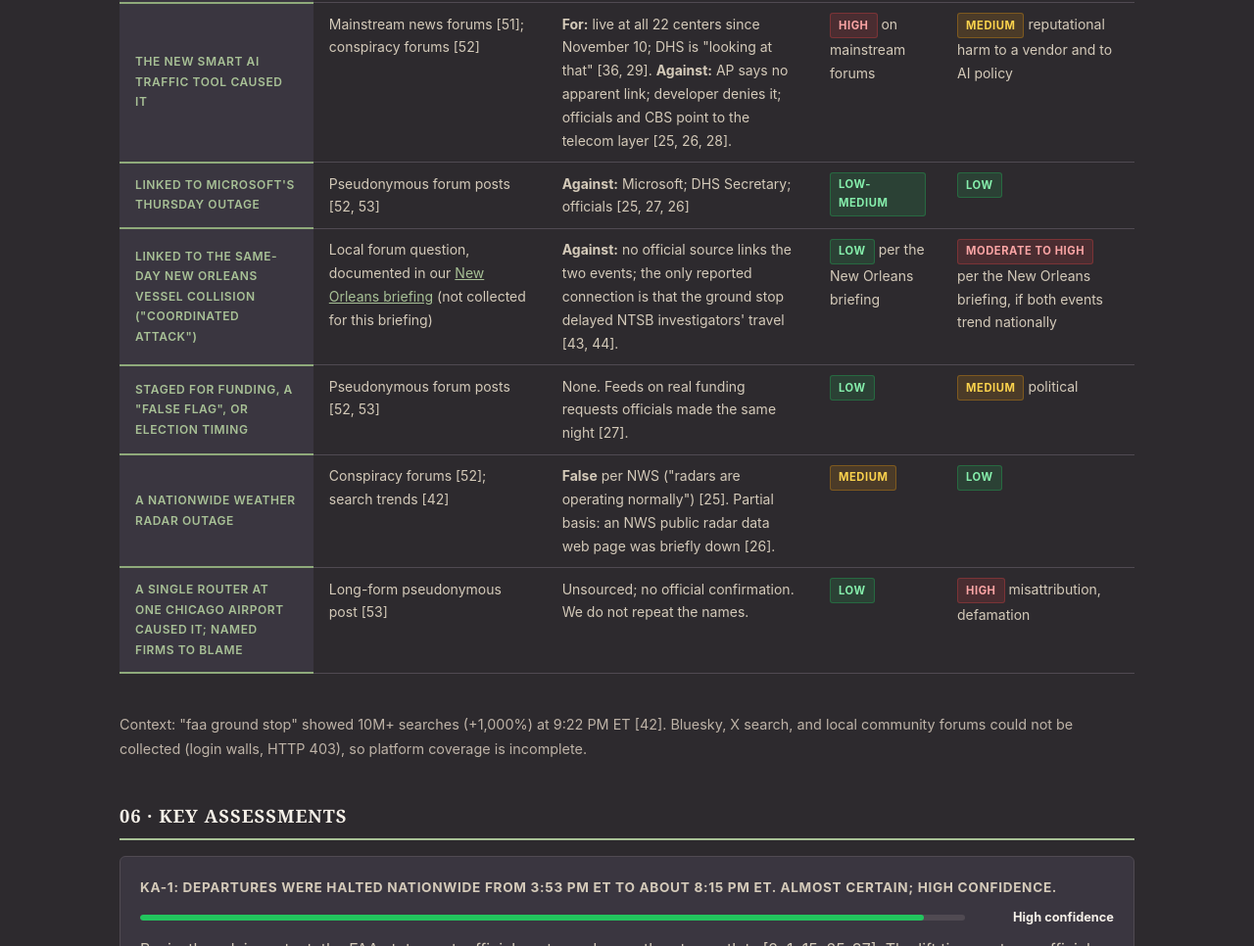
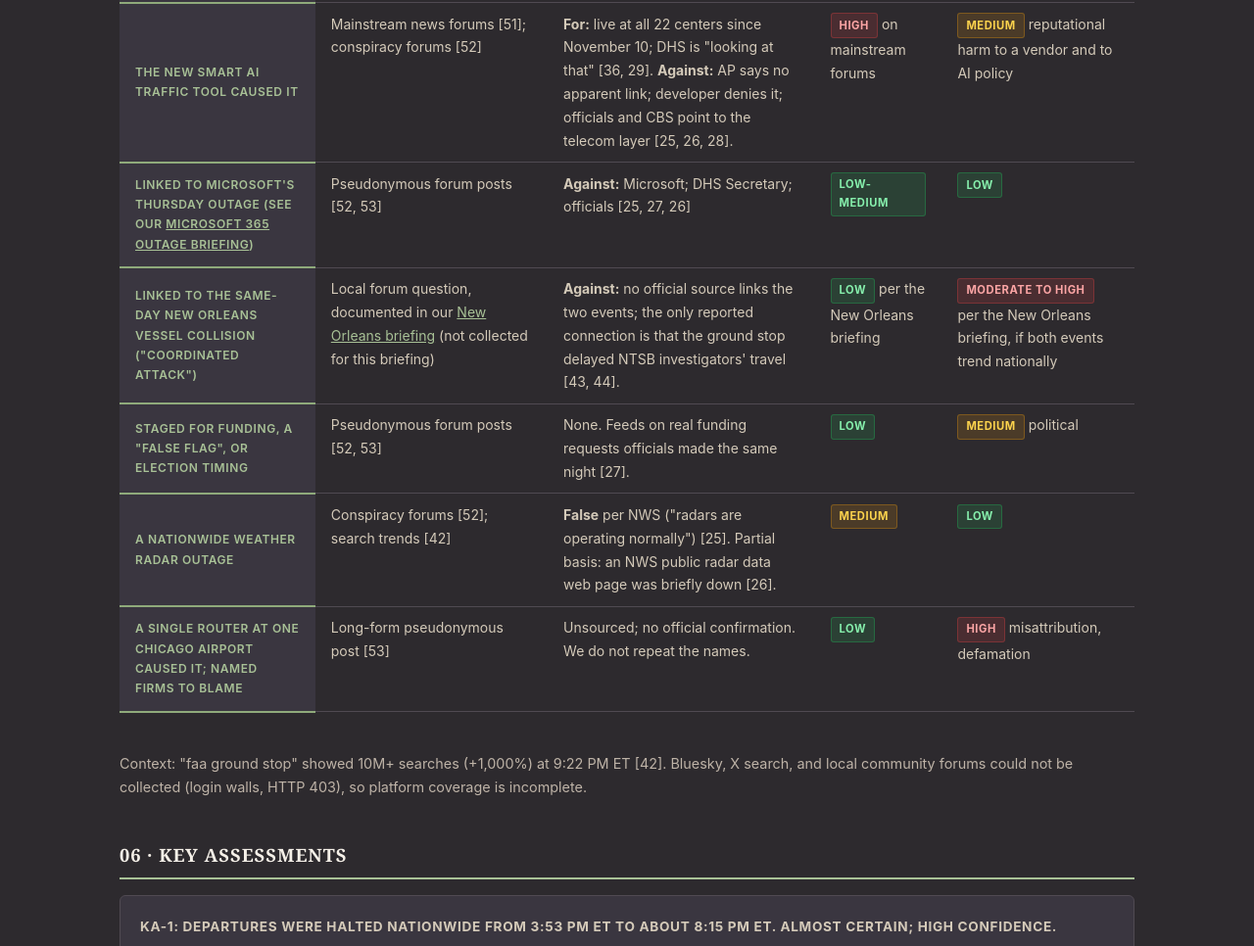
Before and after one commit to Circle6Systems/Circle6website, a plain HTML site: page osint-reports/faa-nas-outage-2026-11-13/index.html in a window 1280 px wide. Shown: the part 6769-7735 px from the top of the page at 98% size. Drawn offline with Linux system fonts and the light colour scheme.

Commit message:
osint: link FAA briefing to the Microsoft 365 briefing (ADO #3048)
The FAA speculation catalog discusses the Microsoft outage; add a see-also
link so cross-references run both ways. No causal link is implied.

```diff
--- a/osint-reports/faa-nas-outage-2026-11-13/index.html
+++ b/osint-reports/faa-nas-outage-2026-11-13/index.html
@@ -292,7 +292,7 @@
         <tbody>
           <tr><th scope="row">Cyberattack or hostile-state attack, including Iran</th><td>Conspiracy forums [52]; prediction-market contracts on an aggregator priced "attributed to Iran" at 2% and "attributed to hack" at 4% [50]</td><td><strong>For:</strong> none found; Politico noted other suspected cyber incidents in Europe [29]. <strong>Against:</strong> DHS "zero evidence", "mechanically driven"; multi-agency officials [17, 32, 26]. <strong>Open:</strong> not ruled out.</td><td><span class="badge badge-amber">Medium</span></td><td><span class="badge badge-red">High</span> state attribution without evidence could inflame tensions</td></tr>
           <tr><th scope="row">The new SMART AI traffic tool caused it</th><td>Mainstream news forums [51]; conspiracy forums [52]</td><td><strong>For:</strong> live at all 22 centers since November 10; DHS is "looking at that" [36, 29]. <strong>Against:</strong> AP says no apparent link; developer denies it; officials and CBS point to the telecom layer [25, 26, 28].</td><td><span class="badge badge-red">High</span> on mainstream forums</td><td><span class="badge badge-amber">Medium</span> reputational harm to a vendor and to AI policy</td></tr>
-          <tr><th scope="row">Linked to Microsoft's Thursday outage</th><td>Pseudonymous forum posts [52, 53]</td><td><strong>Against:</strong> Microsoft; DHS Secretary; officials [25, 27, 26]</td><td><span class="badge badge-green">Low-medium</span></td><td><span class="badge badge-green">Low</span></td></tr>
+          <tr><th scope="row">Linked to Microsoft's Thursday outage (see our <a href="/osint-reports/microsoft-365-outage-2026-11-12/">Microsoft 365 outage briefing</a>)</th><td>Pseudonymous forum posts [52, 53]</td><td><strong>Against:</strong> Microsoft; DHS Secretary; officials [25, 27, 26]</td><td><span class="badge badge-green">Low-medium</span></td><td><span class="badge badge-green">Low</span></td></tr>
           <tr><th scope="row">Linked to the same-day New Orleans vessel collision ("coordinated attack")</th><td>Local forum question, documented in our <a href="/osint-reports/nola-tanker-riverboat-2026-11-13/">New Orleans briefing</a> (not collected for this briefing)</td><td><strong>Against:</strong> no official source links the two events; the only reported connection is that the ground stop delayed NTSB investigators' travel [43, 44].</td><td><span class="badge badge-green">Low</span> per the New Orleans briefing</td><td><span class="badge badge-red">Moderate to high</span> per the New Orleans briefing, if both events trend nationally</td></tr>
           <tr><th scope="row">Staged for funding, a "false flag", or election timing</th><td>Pseudonymous forum posts [52, 53]</td><td>None. Feeds on real funding requests officials made the same night [27].</td><td><span class="badge badge-green">Low</span></td><td><span class="badge badge-amber">Medium</span> political</td></tr>
           <tr><th scope="row">A nationwide weather radar outage</th><td>Conspiracy forums [52]; search trends [42]</td><td><strong>False</strong> per NWS ("radars are operating normally") [25]. Partial basis: an NWS public radar data web page was briefly down [26].</td><td><span class="badge badge-amber">Medium</span></td><td><span class="badge badge-green">Low</span></td></tr>
```
